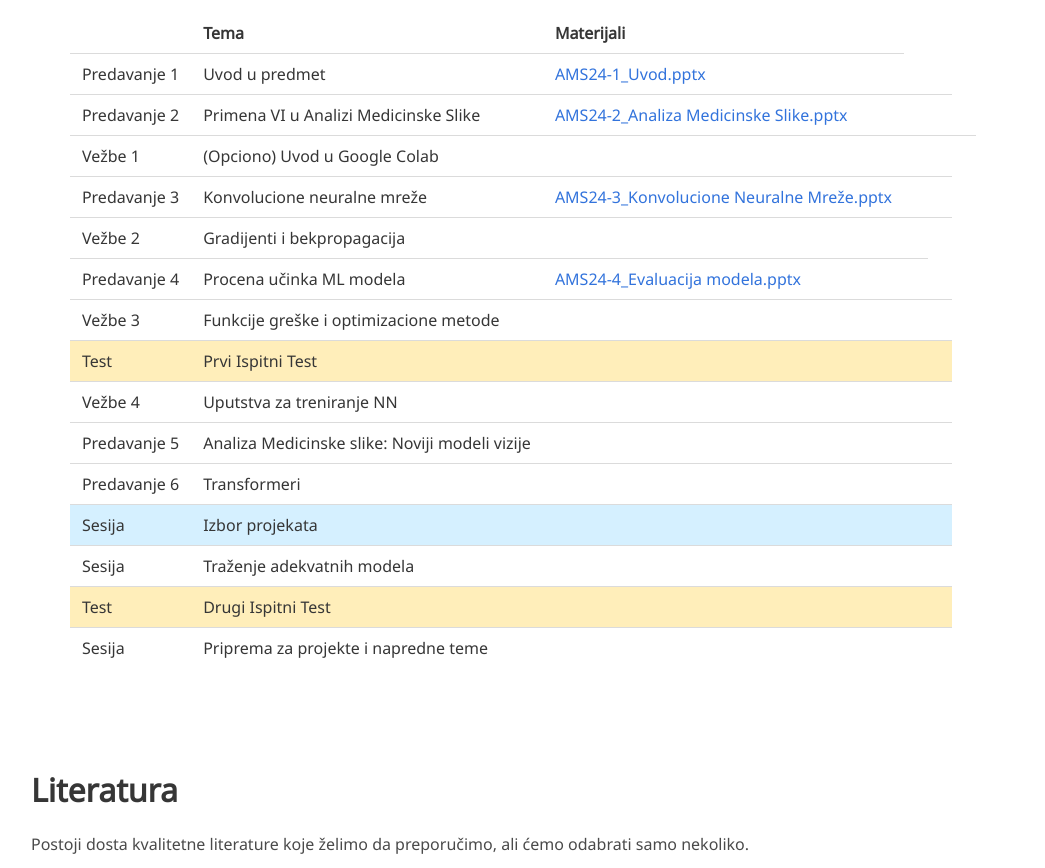
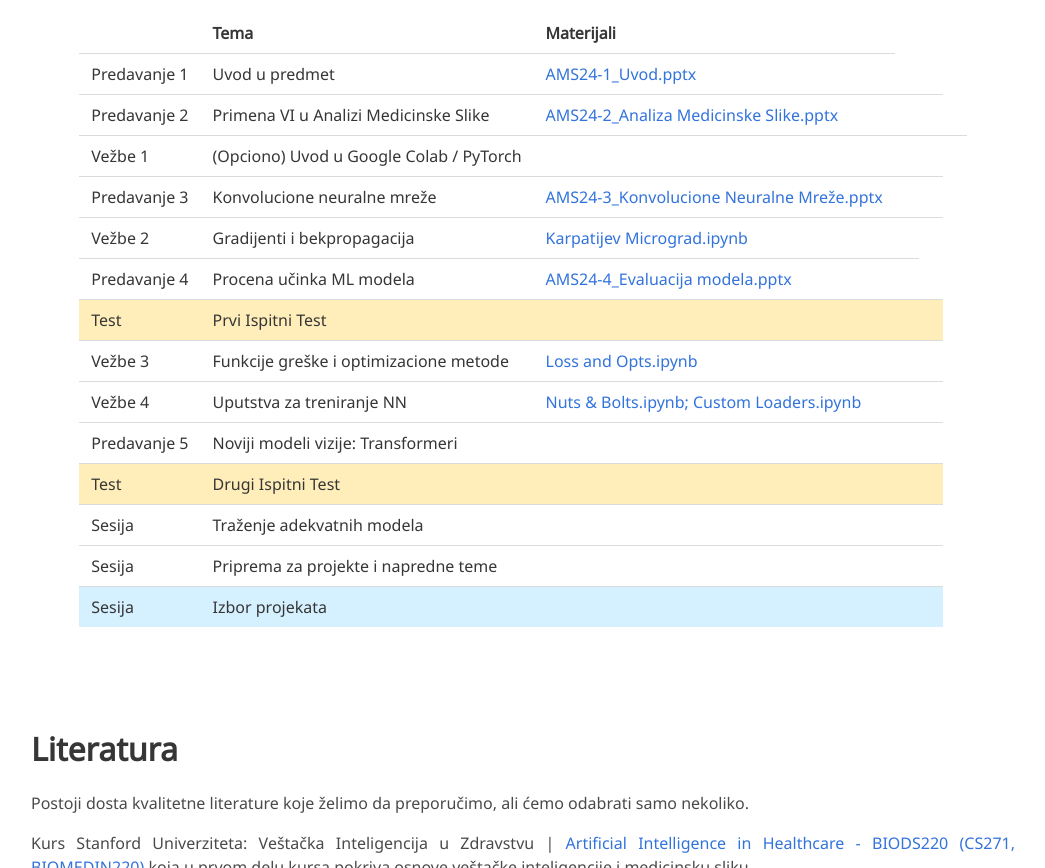
Before and after one commit to nebojsa-bozanic/analiza-medicinske-slike, a plain HTML site: page index.html in a window 1280 px wide. Shown: the part 2040-2908 px from the top of the page, without its empty margins (117-1162 px from the left). Drawn offline with nearby package versions, Linux system fonts and the light colour scheme; some icons are missing; a web font is replaced by a local one.

Commit message:
dodate vezbe

```diff
--- a/index.html
+++ b/index.html
@@ -287,7 +287,7 @@
                 </tr>
                 <tr class="schedule-row">
                   <td class="event-cell">Vežbe 1</td>
-                  <td class="topic-cell">(Opciono) Uvod u Google Colab</td>
+                  <td class="topic-cell">(Opciono) Uvod u Google Colab / PyTorch</td>
                   <td class="lecture-slides-cell"></td>
                   <td class="suggested-readings-cell"></td>
                   <td class="notes-cell"></td>
@@ -302,20 +302,13 @@
                 <tr class="schedule-row">
                   <td class="event-cell">Vežbe 2</td>
                   <td class="topic-cell">Gradijenti i bekpropagacija</td>
-                  <td class="lecture-slides-cell"></td>
+                  <td class="lecture-slides-cell"><a target="_blank" href="https://colab.research.google.com/drive/10B4XJcWf3wsU85OyK9OZ2lFDEVP3lVVc">Karpatijev Micrograd.ipynb</a></td>
                   <td class="notes-cell"></td>
                 </tr>
                 <tr class="schedule-row">
                   <td class="event-cell">Predavanje 4</td>
                   <td class="topic-cell">Procena učinka ML modela</td>
                   <td class="lecture-slides-cell"><a target="_blank" href="https://view.officeapps.live.com/op/view.aspx?src=https%3A%2F%2Fraw.githubusercontent.com%2Fnebojsa-bozanic%2Fanaliza-medicinske-slike%2Frefs%2Fheads%2Fmain%2Fpredavanja%2FAMS24-4_Evaluacija.pptx&wdOrigin=BROWSELINK">AMS24-4_Evaluacija modela.pptx</a></td>
-                  <td class="suggested-readings-cell"></td>
-                  <td class="notes-cell"></td>
-                </tr>
-                <tr class="schedule-row">
-                  <td class="event-cell">Vežbe 3</td>
-                  <td class="topic-cell">Funkcije greške i optimizacione metode</td>
-                  <td class="lecture-slides-cell"></td>
                   <td class="suggested-readings-cell"></td>
                   <td class="notes-cell"></td>
                 </tr>
@@ -327,41 +320,28 @@
                   <td class="notes-cell"></td>
                 </tr>
                 <tr class="schedule-row">
+                  <td class="event-cell">Vežbe 3</td>
+                  <td class="topic-cell">Funkcije greške i optimizacione metode</td>
+                  <td class="lecture-slides-cell"><a target="_blank" href="https://colab.research.google.com/drive/1g3novVlr_rL9QV-MsLDyBno-Ege0Kqtu">Loss and Opts.ipynb</a></td>
+                  <td class="suggested-readings-cell"></td>
+                  <td class="notes-cell"></td>
+                </tr>
+                <tr class="schedule-row">
                   <td class="event-cell">Vežbe 4</td>
                   <td class="topic-cell">Uputstva za treniranje NN</td>
-                  <td class="lecture-slides-cell"></td>
+                  <td class="lecture-slides-cell"><a target="_blank" href="https://colab.research.google.com/drive/16cn1VwWHWNYLwjtQ9KGOWujgF6mvDfdL">Nuts & Bolts.ipynb;</a>
+                    <a target="_blank" href="https://colab.research.google.com/drive/1OK00VZlQwF6y5YK-NYSh6k8lSICEyEqL">Custom Loaders.ipynb</a></td>
                   <td class="suggested-readings-cell"></td>
                   <td class="notes-cell"></td>
                 </tr>
                 <tr class="schedule-row">
                   <td class="event-cell">Predavanje 5</td>
-                  <td class="topic-cell">Analiza Medicinske slike: Noviji modeli vizije</td>
-                  <td class="lecture-slides-cell"></td>
-                  <td class="suggested-readings-cell"></td>
-                  <td class="notes-cell"></td>
-                </tr>
-                <tr class="schedule-row">
-                  <td class="event-cell">Predavanje 6</td>
-                  <td class="topic-cell">Transformeri</td>
-                  <td class="lecture-slides-cell"></td>
-                  <td class="suggested-readings-cell"></td>
-                  <td class="notes-cell"></td>
-                </tr>
-                <tr class="schedule-row" style="background-color: #D5F0FF;">
-                  <td class="event-cell">Sesija</td>
-                  <td class="topic-cell">Izbor projekata</td>
+                  <td class="topic-cell">Noviji modeli vizije: Transformeri</td>
                   <td class="lecture-slides-cell"></td>
                   <td class="suggested-readings-cell"></td>
                   <td class="notes-cell"></td>
                 </tr>
               </tr>
-              <tr class="schedule-row">
-                  <td class="event-cell">Sesija</td>
-                  <td class="topic-cell">Traženje adekvatnih modela</td>
-                  <td class="lecture-slides-cell"></td>
-                  <td class="suggested-readings-cell"></td>
-                  <td class="notes-cell"></td>
-                </tr>
                 <tr class="schedule-row section-row" style="background-color: #ffeeba;">
                   <td class="event-cell">Test</td>
                   <td class="topic-cell">Drugi Ispitni Test</td>
@@ -371,7 +351,21 @@
                 </tr>
                 <tr class="schedule-row">
                   <td class="event-cell">Sesija</td>
+                  <td class="topic-cell">Traženje adekvatnih modela</td>
+                  <td class="lecture-slides-cell"></td>
+                  <td class="suggested-readings-cell"></td>
+                  <td class="notes-cell"></td>
+                </tr>
+                <tr class="schedule-row">
+                  <td class="event-cell">Sesija</td>
                   <td class="topic-cell">Priprema za projekte i napredne teme</td>
+                  <td class="lecture-slides-cell"></td>
+                  <td class="suggested-readings-cell"></td>
+                  <td class="notes-cell"></td>
+                </tr>
+                <tr class="schedule-row" style="background-color: #D5F0FF;">
+                  <td class="event-cell">Sesija</td>
+                  <td class="topic-cell">Izbor projekata</td>
                   <td class="lecture-slides-cell"></td>
                   <td class="suggested-readings-cell"></td>
                   <td class="notes-cell"></td>
```
